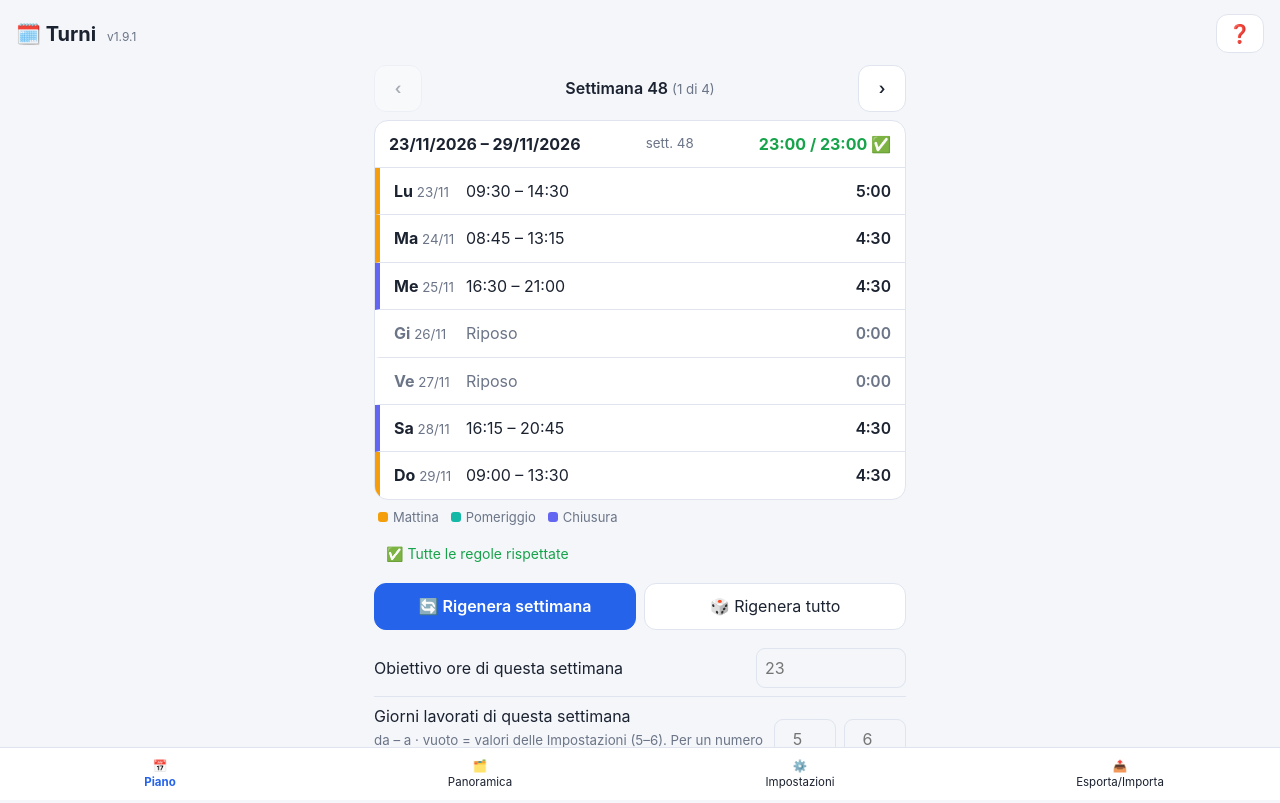
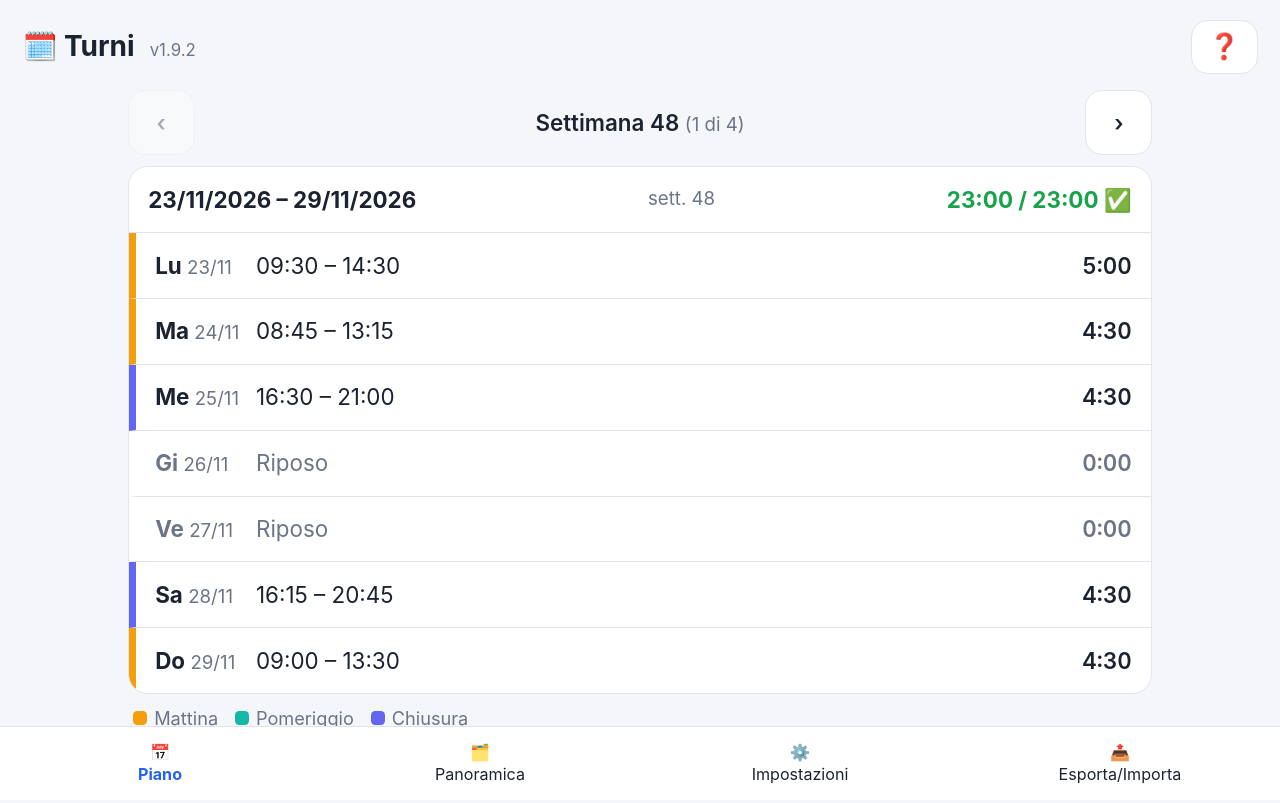
Before and after one commit to sergio-sfs/turni, a plain HTML site: page index.html in a window 1280 px wide. Shown: the top 803 px of the page. Drawn offline with Linux system fonts and the light colour scheme.

Commit message:
v1.9.2: layout adattivo per tablet/schermi grandi
Co-Authored-By: Claude Sonnet 5.5 <noreply@anthropic.com>
Claude-Session: https://claude.ai/code/session_012xShyUQsvan4ZNFhLrUmjn

```diff
--- a/index.html
+++ b/index.html
@@ -11,6 +11,7 @@
 *{box-sizing:border-box}body{margin:0;background:var(--bg);color:var(--t);font:16px/1.4 -apple-system,system-ui,sans-serif;padding-bottom:84px}
 header{padding:calc(14px + env(safe-area-inset-top)) 16px 6px;font-weight:700;font-size:20px}header{display:flex;justify-content:space-between;align-items:center}#upd{margin:4px 14px;padding:10px 14px;background:var(--p);color:#fff;border-radius:12px;font-weight:600;text-align:center;cursor:pointer;max-width:532px}#upd[hidden]{display:none}#helpb{padding:6px 12px;font-size:18px}header small{font-weight:400;font-size:12px;color:var(--m);margin-left:6px}.pos{color:var(--p);font-weight:600}#view .sw{display:flex;flex-wrap:wrap;gap:10px;margin:6px 0}.swb,.sec button.swb{width:44px;height:44px;margin:0;border-radius:50%;padding:0;border:2px solid var(--b)}.swb.on{border-color:var(--p);border-width:3px}textarea{width:100%;font:inherit;padding:8px;border:1px solid var(--b);border-radius:9px;background:var(--bg);color:var(--t)}
 #view{max-width:560px;margin:0 auto;padding:6px 14px}
+@media(min-width:700px){body{zoom:1.2}#view{max-width:720px}#sheet .box{max-width:720px}}@media(min-width:1000px){body{zoom:1.4}#view{max-width:760px}}
 .card{background:var(--c);border:1px solid var(--b);border-radius:14px;overflow:hidden;margin:8px 0}
 .scroll{overflow-x:auto}
 .ch{display:flex;justify-content:space-between;align-items:center;padding:12px 14px;border-bottom:1px solid var(--b);gap:8px;flex-wrap:wrap}
@@ -53,7 +54,7 @@ nav button{flex:1;border:0;border-radius:0;background:none;font-size:11.5px;padd
 <div id="sheet"></div><div id="toast"></div><div id="print"></div>
 <script>
 'use strict';
-const APP_VERSION='1.9.1';
+const APP_VERSION='1.9.2';
 const DAYN=['Lu','Ma','Me','Gi','Ve','Sa','Do'];
 const DAYF=['Lunedì','Martedì','Mercoledì','Giovedì','Venerdì','Sabato','Domenica'];
 const pad=n=>String(n).padStart(2,'0');
```
